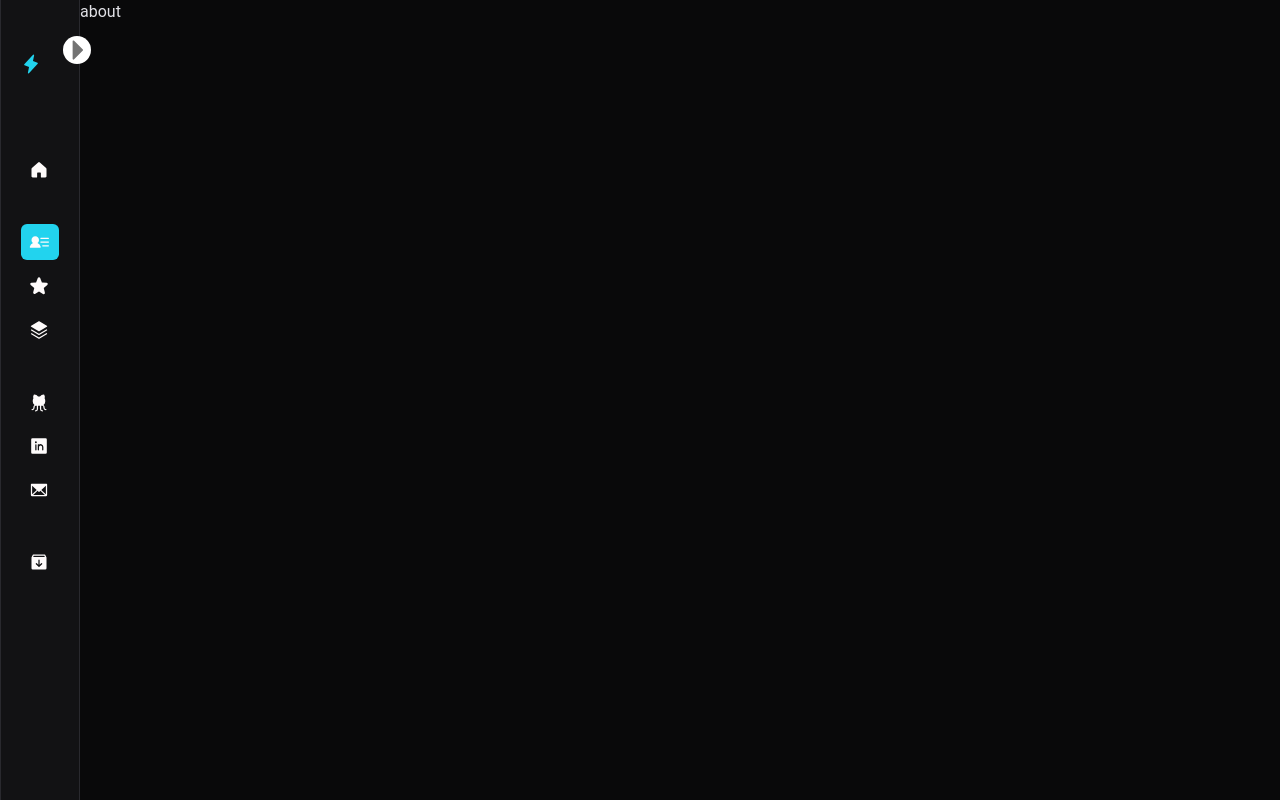
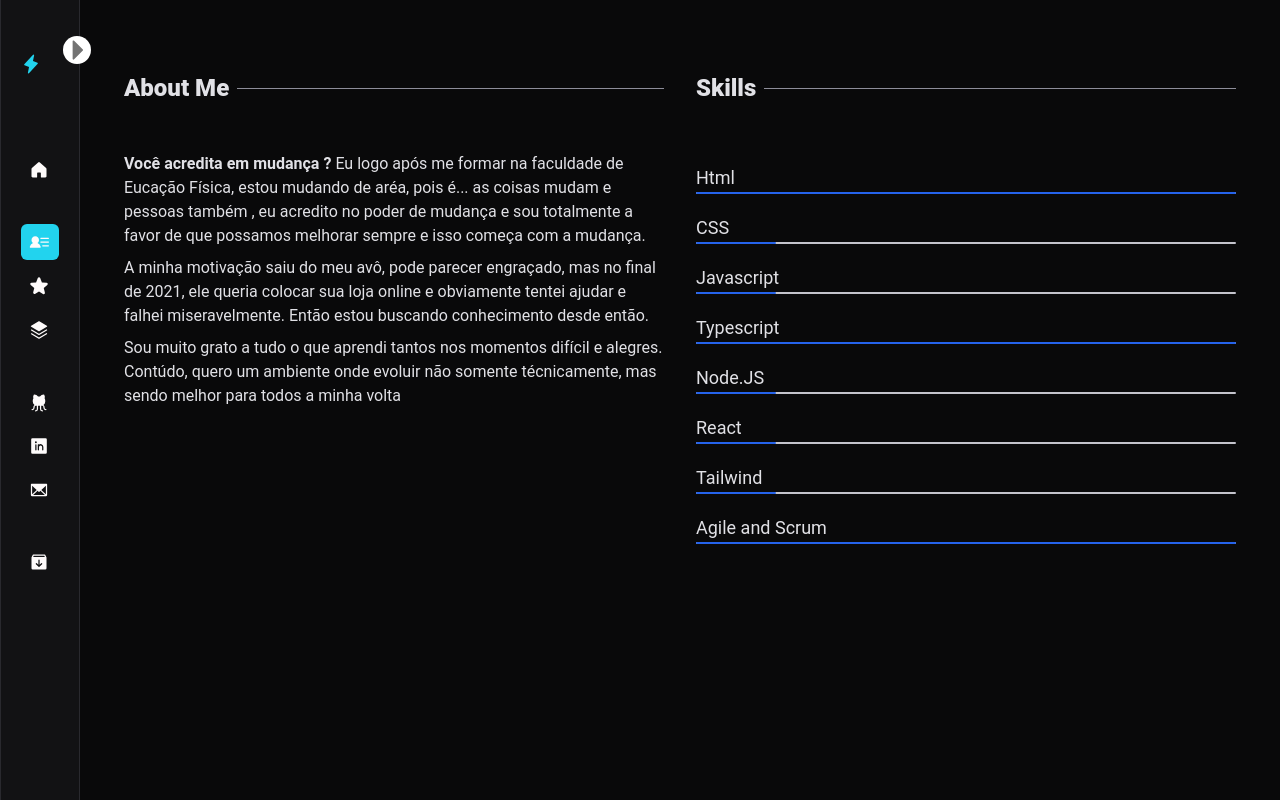
Before and after one commit to rafaelsangali/portfolio, a React (Vite) app: page /about in a window 1280 px wide. Built offline with nearby package versions, Linux system fonts and the light colour scheme.

Commit message:
about content half done

```diff
--- a/src/Pages/About.tsx
+++ b/src/Pages/About.tsx
@@ -1,4 +1,4 @@
-import { ContentAbout } from "../components/AboutComponents/ContentAbout";
+import  ContentAbout  from "../components/AboutComponents/ContentAbout";
 import { Sidebar } from "../components/Sidebar";
 
 export function About() {
--- a/src/components/AboutComponents/ContentAbout.tsx
+++ b/src/components/AboutComponents/ContentAbout.tsx
@@ -1,5 +1,50 @@
-export function ContentAbout() {
+import { about, skills } from "../../utils/AboutContent"
+
+
+export default function ContentAbout() {
   return (
-    <p>about</p>
+    <div className="flex-col w-screen ml-[80px] mr-2 md:mx-7 md:flex md:flex-row">
+      <section className="py-8 px-4 container">
+          <div className="relative flex py-5 items-center">
+            <h2 className="font-extrabold text-2xl my-5 mr-2">{about.title}</h2>
+            <span className="flex-grow border-t border-gray-300"></span>
+          </div>
+          <p className="my-2">
+            <span className="font-bold">
+              {about.subtitle}
+            </span>
+            {about.firstText}
+          </p>
+          <p className="my-2">
+            {about.secondText}
+          </p>
+          <p className="my-2">
+            {about.thirdText}
+          </p>
+      </section>
+      <section className="py-8 px-4 container">
+        <div className="relative flex py-5 items-center">
+            <h2 className="font-extrabold text-2xl my-5 mr-2">Skills</h2>
+            <span className="flex-grow border-t border-gray-300"></span>
+        </div>
+          { skills.map((element)=> (
+
+            <div key={element.key} className="my-5">
+              <span className="text-lg gap-2">{element.skillTitle}</span>
+              <div  className="w-full bg-gray-200 rounded-full h-[2px] dark:bg-gray-700">
+                <div className={`bg-blue-600 h-[2px] rounded-full  w-${element.percent}`}></div>
+              </div>
+            </div>
+
+          )
+        )}
+      </section>
+    </div>
+
   )
 }
+
+{/* <span className="text-lg">React</span>
+          <div className="w-full bg-gray-200 rounded-full h-[2px] dark:bg-gray-700">
+            <div className="bg-red-600 h-[2px] rounded-full w-[45%]"></div>
+          </div> */}
--- /dev/null
+++ b/src/utils/AboutContent.tsx
@@ -0,0 +1,18 @@
+export const about = {
+  title: "About Me",
+  subtitle: "Você acredita em mudança ? ",
+  firstText: "Eu logo após me formar na faculdade de Eucação Física, estou mudando de aréa, pois é... as coisas mudam e pessoas também , eu acredito no poder de mudança e sou totalmente a favor de que possamos melhorar sempre e isso começa com a mudança.",
+  secondText:"A minha motivação saiu do meu avô, pode parecer engraçado, mas no final de 2021, ele queria colocar sua loja online e obviamente tentei ajudar e falhei miseravelmente. Então estou buscando conhecimento desde então.",
+  thirdText: "Sou muito grato a tudo o que aprendi tantos nos momentos difícil e alegres. Contúdo, quero um ambiente onde evoluir não somente técnicamente, mas sendo melhor para todos a minha volta",
+}
+
+export const skills = [
+{ key:"TthsXEF5hH", skillTitle: "Html", color: "red", percent:"1/2"},
+{ key:"NevLWcBFfF", skillTitle: "CSS", color: "blue", percent:"20"},
+{ key:"YsvJxK8fP3", skillTitle: "Javascript", color: "yellow", percent:"20"},
+{ key:"3JZkaHStz6", skillTitle: "Typescript", color: "indigo", percent:"45"},
+{ key:"dvEn8QRsV0", skillTitle: "Node.JS", color: "light-green", percent:"20"},
+{ key:"rF5YzRceEk", skillTitle: "React", color: "cyan", percent:"20"},
+{ key:"HfIPKRESm1", skillTitle: "Tailwind", color: "teal", percent:"20"},
+{ key:"NSgmRACuQw", skillTitle: "Agile and Scrum", color: "purple", percent:"45"},
+]
--- a/tailwind.config.js
+++ b/tailwind.config.js
@@ -1,7 +1,7 @@
 /** @type {import('tailwindcss').Config} */
 module.exports = {
   content: [
-    './src/**/*.tsx',
+    './src/**/*.{tsx, ts}',
   ],
   theme: {
     extend: {
```
